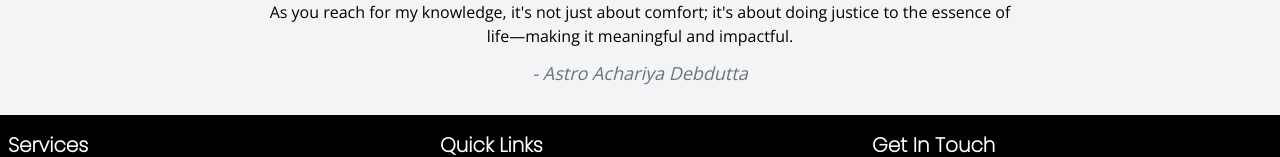
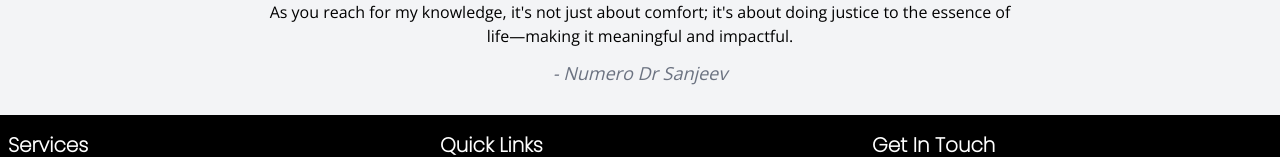
Before and after one commit to srdcgit/astro, a React (Vite) app in the folder frontend/: page /appointment in a window 1280 px wide. Shown: the part 1306-1463 px from the top of the page. Built offline with nearby package versions, Linux system fonts and the light colour scheme.

Commit message:
Update Appointment.jsx

```diff
--- a/frontend/src/Pages/Appointment.jsx
+++ b/frontend/src/Pages/Appointment.jsx
@@ -354,7 +354,7 @@ const Appointment = () => {
             impactful.
           </p>
           <div className="text-[13px] italic font-sans md:text-[16px] lg:text-[18px] text-gray-500 mb-3 mt-3">
-            - Astro Achariya Debdutta
+            - Numero Dr Sanjeev
           </div>
         </div>
         <Footer />
```
